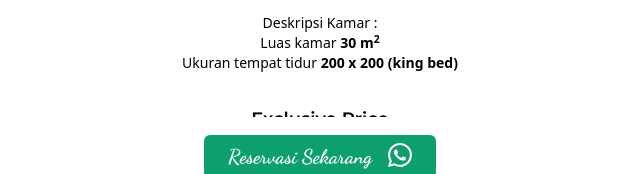
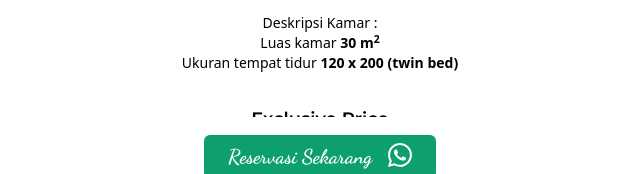
Before and after one commit to roodey21/pricelist-hotel, a website: page lch/deluxe-twin.html in a window 1280 px wide. Shown: the part 603-777 px from the top of the page, 320-960 px from the left. Drawn offline with nearby package versions, Linux system fonts and the light colour scheme.

Commit message:
Update deluxe-twin.html

```diff
--- a/lch/deluxe-twin.html
+++ b/lch/deluxe-twin.html
@@ -117,7 +117,7 @@
                 <ul class="text-sm text-center">
                     <h4>Deskripsi Kamar :</h4>
                     <li>Luas kamar <span class="font-semibold">30 m<sup>2</sup></span></li>
-                    <li>Ukuran tempat tidur <span class="font-semibold">200 x 200 (king bed)</span></li>
+                    <li>Ukuran tempat tidur <span class="font-semibold">120 x 200 (twin bed)</span></li>
                 </ul>
             </p>
         </div>
```
